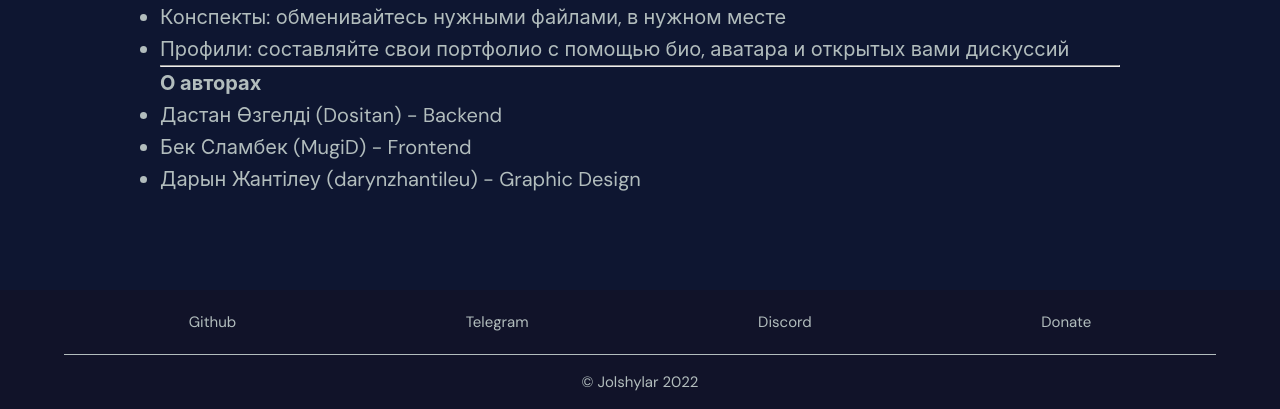
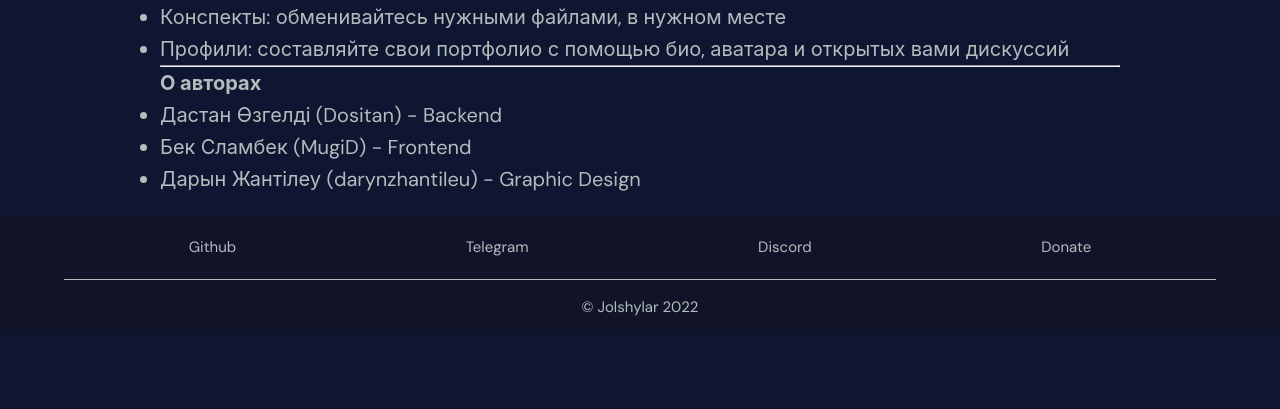
Before and after one commit to jolshylar/djazbahana, a Django app: page /about/ in a window 1280 px wide. Shown: the part 391-800 px from the top of the page. Run offline with Django 4.2, Linux system fonts and the light colour scheme.

Commit message:
✅ Display footer at the bottom of content

```diff
--- a/static/styles/footer.css
+++ b/static/styles/footer.css
@@ -1,6 +1,4 @@
 .footer {
-  position: fixed;
-  bottom: 0;
   width: 100%;
   background-color: var(--color-header-footer);
   z-index: 999;
```
